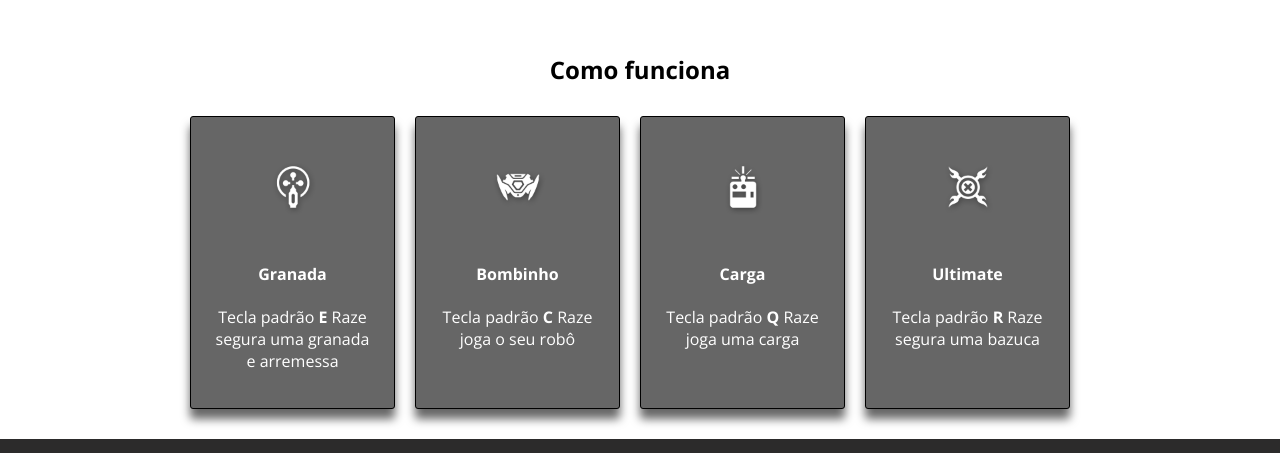
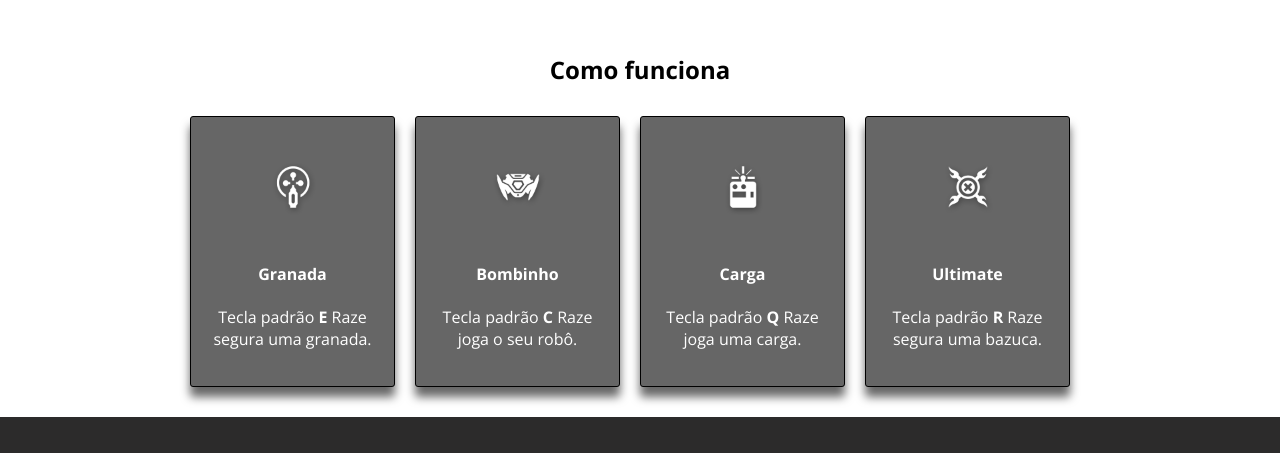
Before and after one commit to KayoPereira/landing, a plain HTML site: page index.html in a window 1280 px wide. Shown: the part 607-1060 px from the top of the page. Drawn offline with nearby package versions, Linux system fonts and the light colour scheme.

Commit message:
modificando card

```diff
--- a/index.html
+++ b/index.html
@@ -23,22 +23,22 @@
       <div class="card">
         <img src="images/e.png" alt="">
         <h4>Granada</h4>
-        <p>Tecla padrão <strong>E</strong> Raze segura uma granada e arremessa</p>
+        <p>Tecla padrão <strong>E</strong> Raze segura uma granada.</p>
       </div>
       <div class="card">
         <img src="images/c.png" alt="">
         <h4>Bombinho</h4>
-        <p>Tecla padrão <strong>C</strong> Raze joga o seu robô</p>
+        <p>Tecla padrão <strong>C</strong> Raze joga o seu robô.</p>
       </div>
       <div class="card">
         <img src="images/q.png" alt="">
         <h4>Carga</h4>
-        <p>Tecla padrão <strong>Q</strong> Raze joga uma carga</p>
+        <p>Tecla padrão <strong>Q</strong> Raze joga uma carga.</p>
       </div>
       <div class="card">
         <img src="images/r.png" alt="">
         <h4>Ultimate</h4>
-        <p>Tecla padrão <strong>R</strong> Raze segura uma bazuca</p>
+        <p>Tecla padrão <strong>R</strong> Raze segura uma bazuca.</p>
       </div>
     </div>
   </div>
```
